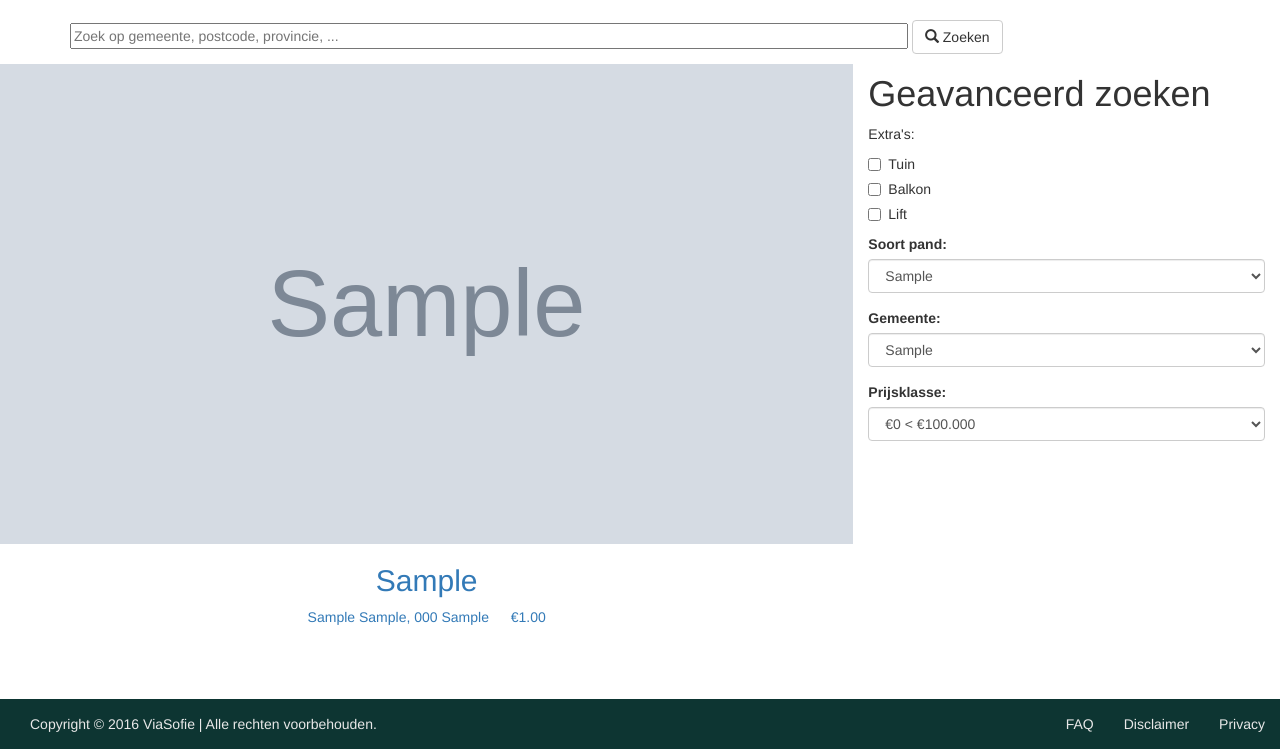
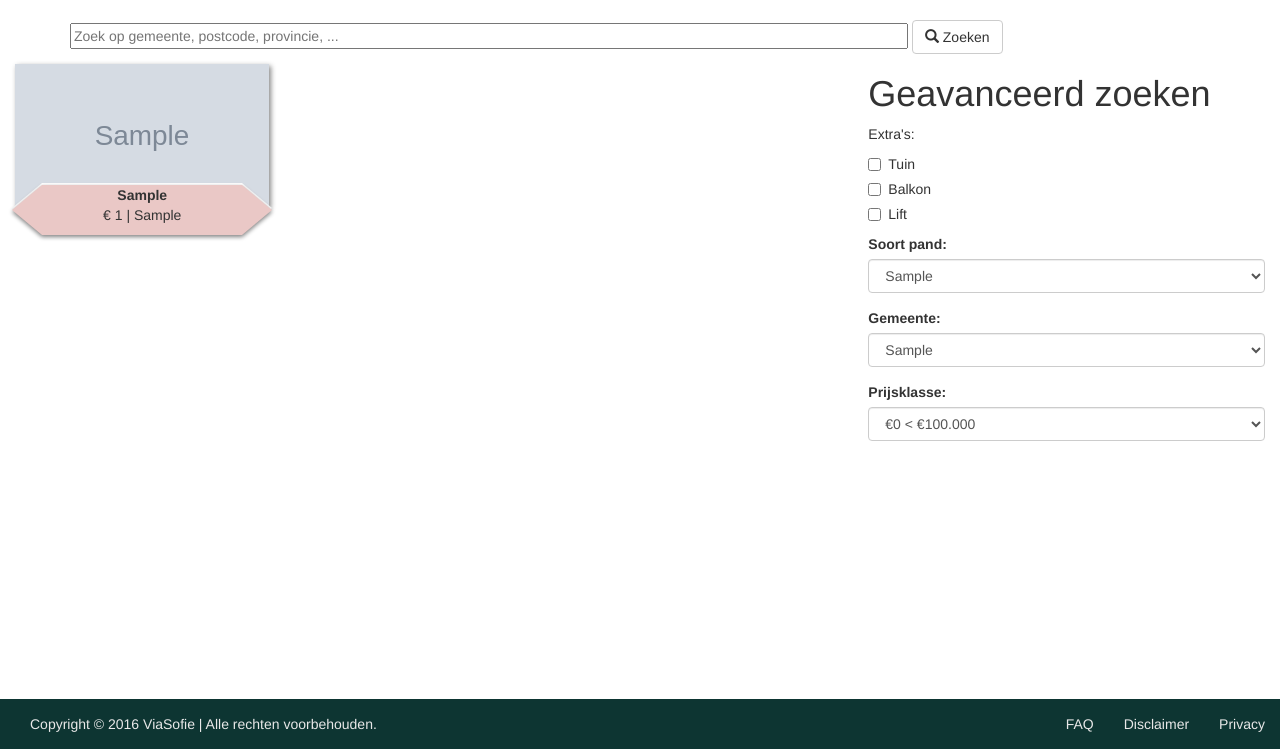
Before and after one commit to oliviervanbulck/viasofie, a Django app: page /panden/ in a window 1280 px wide. Shown: the part 50-800 px from the top of the page. Run offline with Django 3.2, Linux system fonts and the light colour scheme; tables that the repository leaves empty hold one stand-in row (values such as "Sample post"); grey boxes marked "Sample" are stand-in pictures; some libraries are stand-ins or nearby versions.

Commit message:
CSS voor weergave panden (infobox)
- CSS infobox
- Layout fix pandenpagina

```diff
--- a/ViaSofie/ViaSofie/functions.py
+++ b/ViaSofie/ViaSofie/functions.py
@@ -14,13 +14,6 @@ def get_alle_gemeentes():
     return [gemeente['gemeente'] for gemeente in Adres.objects.values('gemeente').distinct()]
 
 
-def chunks(l, n):
-    """
-    Source: http://stackoverflow.com/questions/312443/how-do-you-split-a-list-into-evenly-sized-chunks-in-python
-    """
-    return [l[i:i+n] for i in xrange(0, len(l), n)]
-
-
-def get_alle_actieve_panden_in_rijen(panden_per_rij):
-    rijen = chunks(Pand.objects.filter(dossier__actief=True), panden_per_rij)
-    return rijen
+def get_alle_actieve_panden():
+    rij = Pand.objects.filter(dossier__actief=True)
+    return rij
--- a/ViaSofie/ViaSofie/static/ViaSofie/css/screen.css
+++ b/ViaSofie/ViaSofie/static/ViaSofie/css/screen.css
@@ -2,8 +2,12 @@
 Algemeen
 */
 html {
-  position: relative;
-  min-height: 100%;
+    position: relative;
+    min-height: 100%;
+}
+
+body {
+    margin-bottom: 50px;
 }
 
 /*
@@ -12,7 +16,7 @@ Menubalk
 
 .navbar-default {
     background-color: #0d3532;
-    border:none;
+    border: none;
     border-radius: 0;
 }
 
@@ -27,6 +31,10 @@ Menubalk
 .navbar-default .navbar-nav > .active > a, .navbar-default .navbar-nav > .active > a:focus, .navbar-default .navbar-nav > .active > a:hover, .navbar-default .navbar-nav > .open > a, .navbar-default .navbar-nav > .open > a:focus, .navbar-default .navbar-nav > .open > a:hover {
     background-color: #eac8c6;
 }
+
+/*
+Footer
+*/
 
 .footer {
     position: absolute;
@@ -51,14 +59,102 @@ Menubalk
     margin: 0 !important;
 }
 
-body {
-    margin-bottom: 50px;
-}
-
 .foto {
     width: 100%;
     background-repeat: no-repeat;
     background-size: cover;
     background-position: center;
     padding-bottom: 56.25%;
+    box-shadow: 2px 2px 5px #888888;
 }
+
+/*
+Pandpartial
+*/
+
+.pand-partial {
+    margin-bottom: 60px;
+}
+
+.pandinfobox {
+    position: absolute;
+    left: 50%;
+    bottom: -26px;
+    margin-left: -115px;
+    width: 230px;
+    height: 52px;
+}
+
+.pandinfobox-left {
+    float: left;
+    border-right: 15px solid #6C6;
+    border-top: 26px solid transparent;
+    border-bottom: 26px solid transparent;
+}
+
+.pandinfobox-right {
+    float: left;
+    border-left: 15px solid #6C6;
+    border-top: 26px solid transparent;
+    border-bottom: 26px solid transparent;
+}
+
+.pandinfobox-middle {
+    float: left;
+    width: 200px;
+    height: 52px;
+    background-color: #6C6;
+}
+
+.hexagon {
+    position: absolute;
+    left: 50%;
+    width: 200px;
+    height: 50px;
+    background: #fff;
+}
+
+.hexagon:not(.inner) {
+    margin-left: -100px;
+    bottom: -26px;
+}
+
+.hexagon:after,
+.hexagon:before {
+    position: absolute;
+    content: "";
+    z-index: 1;
+    top: 0;
+    width: 0px;
+    border-top: 25px transparent solid;
+    border-bottom: 25px transparent solid;
+}
+
+.hexagon:before {
+    left: -30px;
+    border-right: 30px #fff solid;
+}
+
+.hexagon:after {
+    right: -30px;
+    border-left: 30px #fff solid;
+}
+
+.hexagon.inner {
+    background-color: #eac8c6;
+    top: 2px;
+    z-index: 2;
+    left: 0;
+    -webkit-filter: drop-shadow(0px 2px 2px rgba(130,130,130,1));
+    filter        : drop-shadow(0px 2px 2px rgba(130,130,130,1));
+    -ms-filter    : "progid:DXImageTransform.Microsoft.Dropshadow(OffX=0, OffY=2, Color='#444')";
+    filter        : "progid:DXImageTransform.Microsoft.Dropshadow(OffX=0, OffY=2, Color='#444')";
+}
+
+.hexagon.inner:before {
+    border-right: 30px solid #eac8c6;
+}
+
+.hexagon.inner:after {
+    border-left: 30px solid #eac8c6;
+}
--- a/ViaSofie/panden/templates/panden/index.html
+++ b/ViaSofie/panden/templates/panden/index.html
@@ -10,10 +10,6 @@
             margin-top: 10px;
         }
 
-    .row {
-        padding-bottom: 20px;
-    }
-
     </style>
 {% endblock %}
 
@@ -21,21 +17,22 @@
     <div id="main">
         <!-- Zoekbalk bovenaan -->
         <div class="container">
-            <input type="text" id="search" name="search" size="100" placeholder="Zoek op gemeente, postcode, provincie, ..."/>
+            <input type="text" id="search" name="search" size="100"
+                   placeholder="Zoek op gemeente, postcode, provincie, ..."/>
             <button type="button" id="btnsearch" class="btn btn-default">
                 <span class="glyphicon glyphicon-search"></span> Zoeken
             </button>
         </div>
 
+        <div class="container-fluid">
+            <div class="row">
                 <div id="panden" class="col-md-8">
                     {# Panden worden hier weergegeven! #}
-            {% for rij in panden_rijen %}
                         <div class="row">
-                    {% for pand in rij %}
+                            {% for pand in panden %}
                                 {% include 'panden/partial/pand_list_detail.html' %}
                             {% endfor %}
                         </div>
-            {% endfor %}
                 </div>
 
                 <div id="advanced" class="col-md-4">
@@ -81,4 +78,6 @@
                     </div>
                 </div>
             </div>
+        </div>
+    </div>
 {% endblock %}
--- a/ViaSofie/panden/templates/panden/partial/pand_list_detail.html
+++ b/ViaSofie/panden/templates/panden/partial/pand_list_detail.html
@@ -1,13 +1,23 @@
-<div class="{{ pand_kolom_class }} text-center">
+<div class="{{ pand_kolom_class }} text-center pand-partial">
     {% if pand != None %}
-        <a href="{% url 'panden.detail' pand.id %}">
-            {% with pand.foto_set.all|first as foto %}
-                <!-- <img class="img-rounded" src="{{ foto }}" style="max-width:100%;"> -->
 
+        {% with pand.foto_set.all|first as foto %}
+            <!-- <img class="img-rounded" src="{{ foto }}" style="max-width:100%;"> -->
+            <a href="{% url 'panden.detail' pand.id %}">
                 <div class="foto" style="background-image: url('{{ foto }}');"></div>
-            {% endwith %}
-            <h2>{{ pand.type }} </h2>
-            <p>{{ pand.adres }} &emsp; €{{ pand.prijs|floatformat:2 }}</p>
-        </a>
+            </a>
+            <!--<div class="pandinfobox">
+                <div class="pandinfobox-left"></div>
+                <div class="pandinfobox-middle"><strong>{{ pand.type }}</strong><br/>€ {{ pand.prijs|floatformat:2 }}</div>
+                <div class="pandinfobox-right"></div>
+            </div>-->
+            <div class="hexagon">
+                <div class="hexagon inner">
+                    <strong>{{ pand.type }}</strong><br />€ {{ pand.prijs|floatformat:0 }} | {{ pand.adres.gemeente }}
+                </div>
+            </div>
+        {% endwith %}
+        <!--<h2>{# pand.type #} </h2>
+            <p>{# pand.adres #} &emsp; €{# pand.prijs|floatformat:2 #}</p>-->
     {% endif %}
 </div>
--- a/ViaSofie/panden/views.py
+++ b/ViaSofie/panden/views.py
@@ -1,5 +1,5 @@
 from django.shortcuts import render
-from ViaSofie.functions import get_alle_actieve_panden_in_rijen
+from ViaSofie.functions import get_alle_actieve_panden
 from ViaSofie.functions import get_alle_gemeentes
 from .models import Pand
 from .models import Type
@@ -11,14 +11,13 @@ def index(request):
     pand_types = Type.objects.all()
     gemeentes = get_alle_gemeentes()
 
-    PANDEN_PER_RIJ = 3
-    panden_rijen = get_alle_actieve_panden_in_rijen(PANDEN_PER_RIJ)
-    pand_kolom_class = 'col-md-' + str(12 / PANDEN_PER_RIJ)
+    panden = get_alle_actieve_panden()
+    pand_kolom_class = 'col-lg-4 col-md-6'
 
     context = {
         'test': test,
         'nbar': 'kopen',
-        'panden_rijen': panden_rijen,
+        'panden': panden,
         'pand_types': pand_types,
         'gemeentes': gemeentes,
         'pand_kolom_class': pand_kolom_class,
```
Lines whose indentation alone changed are shown as unchanged.
